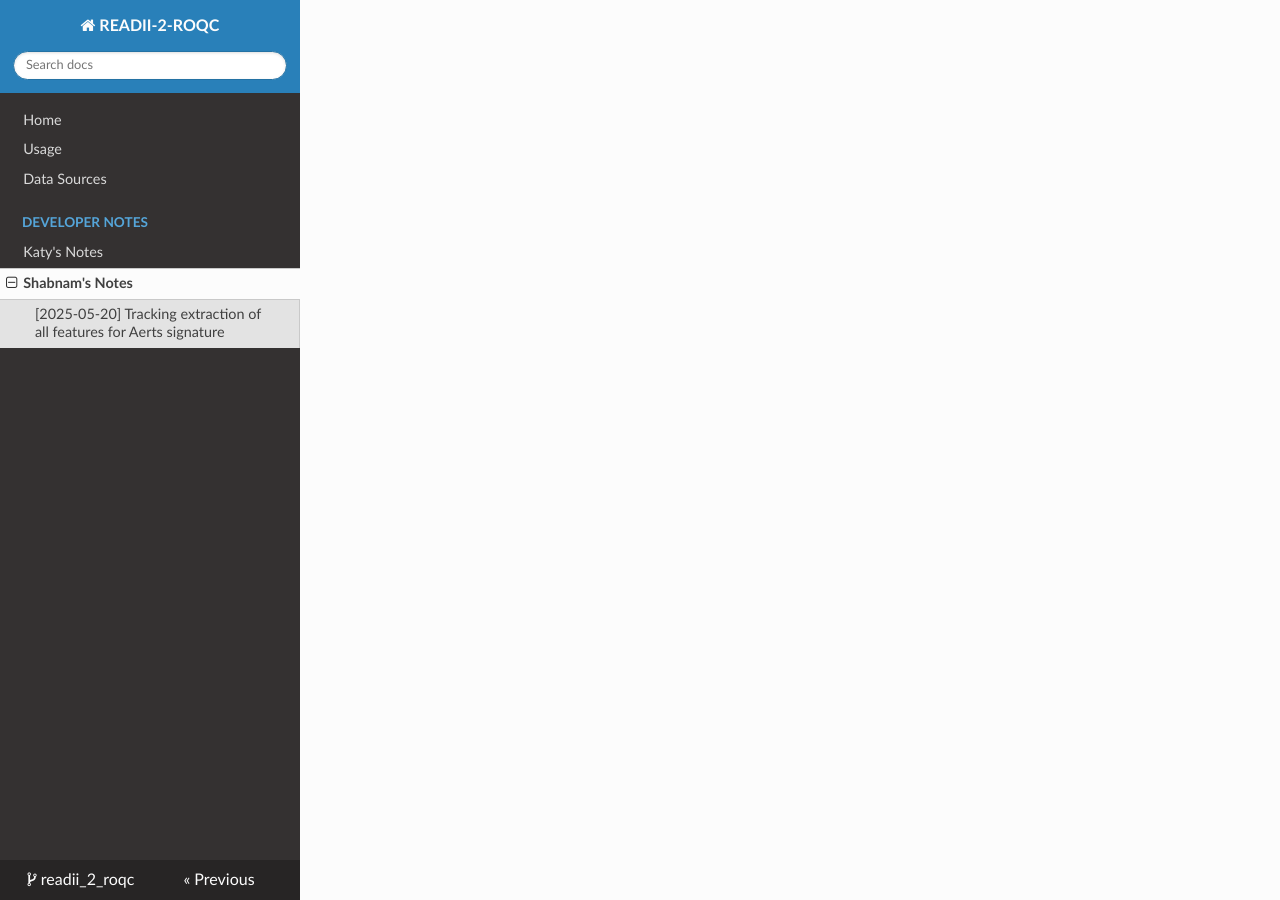
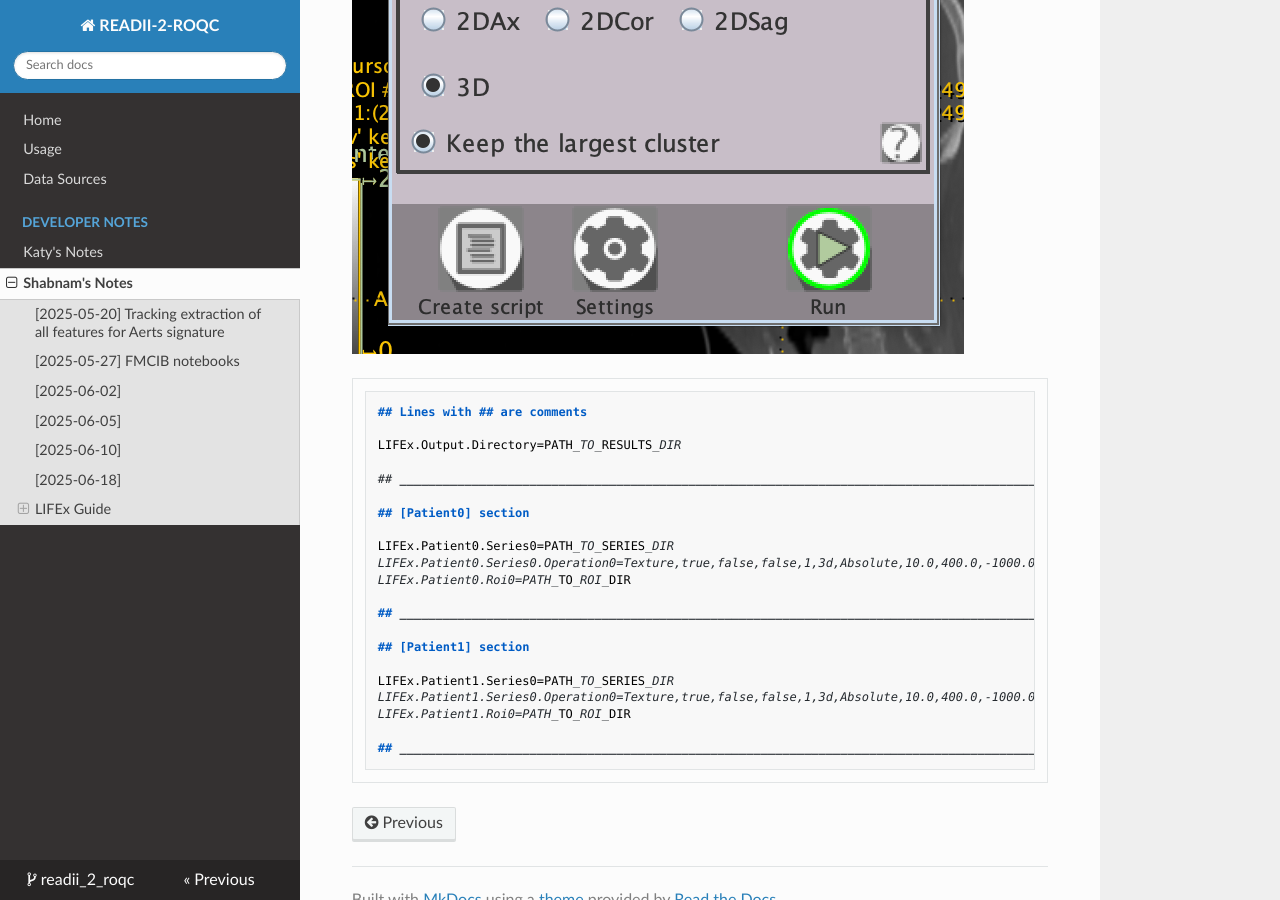
Before and after one commit to bhklab/readii_2_roqc, an MkDocs documentation site: the page built from docs/devnotes/shabnam_notes.md, in a window 1280 px wide and 900 px high, scrolled down 2310 px. Built offline with MkDocs 1.6.1, drawn with Linux system fonts in a browser that asks for light colours; nearby versions of some CDN libraries; some of the changed text lies outside the part shown.

Commit message:
docs: lifex notes

````diff
--- a/docs/devnotes/shabnam_notes.md
+++ b/docs/devnotes/shabnam_notes.md
@@ -14,4 +14,54 @@ From [Katy's notes](katy_notes.md):
 |wavelet-HLH_glrlm_GrayLevelNonUniformity |          running        |   running       |    X    |
 
 
-I think the paths in the run readii should be passed in a config file since I can't run two datasets at the same time.
+#### [2025-05-27] FMCIB notebooks
+NSCLC-Radiomics patient LUNG1-128 gtv lable is different.
+
+#### [2025-06-02]
+Correlation analysis is done on Aerts signature.
+
+#### [2025-06-05]
+fmcib pipline is now applicable on the up to date med-imgtools processed data.
+
+#### [2025-06-10]
+READII-FMCIB pipline is applied on NSCLC-Radiomics and HEAD-NECK-RADIOMICS-HN1 datasets.
+
+#### [2025-06-18]
+LIFEx feature are available for processed nifties from TCIA-NSCLC and TCIA-HN1 datasets.
+
+## LIFEx Guide
+#### Documentation Links:
+1. [User Guide](https://www.lifexsoft.org/images/phocagallery/documentation/LIFEx/UserGuide/LIFExUserGuide.pdf)
+2. [Features](https://www.lifexsoft.org/images/phocagallery/documentation/LIFExFeatures/LIFExFeatures.pdf)
+3. [Scripts](https://www.lifexsoft.org/images/phocagallery/documentation/LIFExScripts/LIFExScripts_v7.8.0.pdf)
+4. [More](https://www.lifexsoft.org/index.php/resources/documentation)
+
+#### Sample Script:
+For the following feature extraction operation but on a batch of two series:
+
+![lifex feature extraction UI](<Screenshot 2025-06-19 at 1.27.27 PM.png>)
+
+```
+## Lines with ## are comments
+
+LIFEx.Output.Directory=PATH_TO_RESULTS_DIR
+
+## _________________________________________________________________________________________________________________________
+
+## [Patient0] section
+
+LIFEx.Patient0.Series0=PATH_TO_SERIES_DIR
+LIFEx.Patient0.Series0.Operation0=Texture,true,false,false,1,3d,Absolute,10.0,400.0,-1000.0,3000.0,1.0,1.0,1.0
+LIFEx.Patient0.Roi0=PATH_TO_ROI_DIR
+
+## _________________________________________________________________________________________________________________________
+
+## [Patient1] section
+
+LIFEx.Patient1.Series0=PATH_TO_SERIES_DIR
+LIFEx.Patient1.Series0.Operation0=Texture,true,false,false,1,3d,Absolute,10.0,400.0,-1000.0,3000.0,1.0,1.0,1.0
+LIFEx.Patient1.Roi0=PATH_TO_ROI_DIR
+
+## _________________________________________________________________________________________________________________________
+
+```
````
Also changed, not shown: docs/devnotes/Screenshot 2025-06-19 at 1.27.27 PM.png (added).
